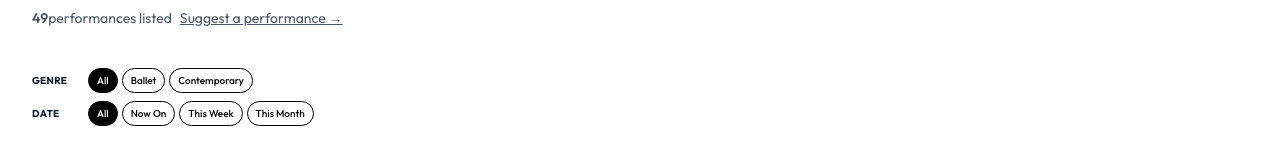
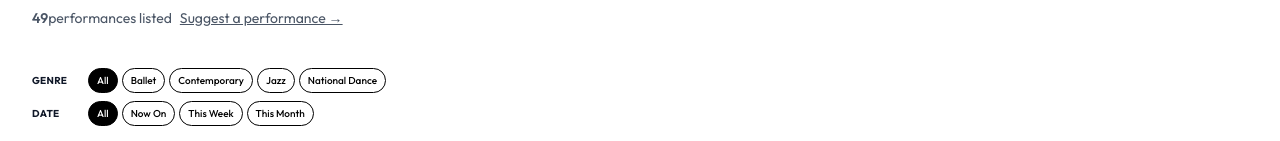
Before and after one commit to jeonghye-choi/london-in-dance, a React (Vite) app: page / in a window 1280 px wide. Shown: the part 206-347 px from the top of the page. Built offline with nearby package versions, Linux system fonts and the light colour scheme.

Commit message:
feat: expand genre types to filter

```diff
--- a/src/components/FilterBar.tsx
+++ b/src/components/FilterBar.tsx
@@ -7,6 +7,8 @@ const GENRE_LABELS: Record<Genre | 'All', string> = {
   All: 'All',
   Ballet: 'Ballet',
   Contemporary: 'Contemporary',
+  Jazz: 'Jazz',
+  'National Dance': 'National Dance',
 };
 
 const DATE_LABELS: Record<DateFilter, string> = {
@@ -29,7 +31,13 @@ export default function FilterBar({
   onGenreChange,
   onDateChange,
 }: FilterBarProps) {
-  const genreOptions: (Genre | 'All')[] = ['All', 'Ballet', 'Contemporary'];
+  const genreOptions: (Genre | 'All')[] = [
+    'All',
+    'Ballet',
+    'Contemporary',
+    'Jazz',
+    'National Dance',
+  ];
   const dateOptions: DateFilter[] = ['all', 'now', 'thisWeek', 'thisMonth'];
   const [isSticky, setIsSticky] = useState(false);
   const ref = useRef<HTMLDivElement>(null);
```
